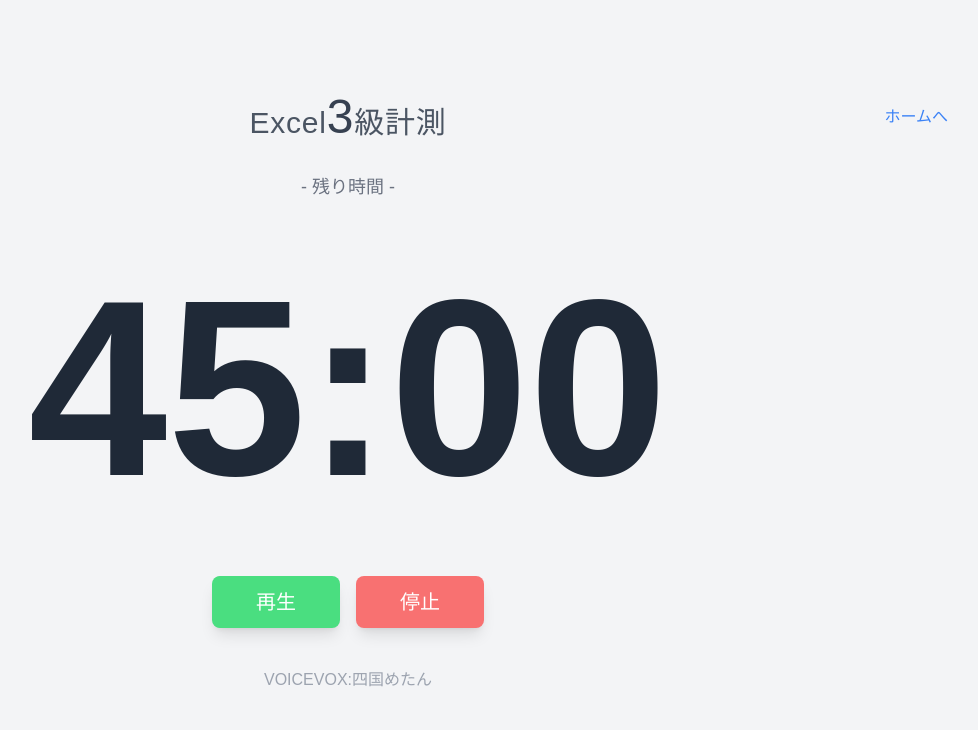
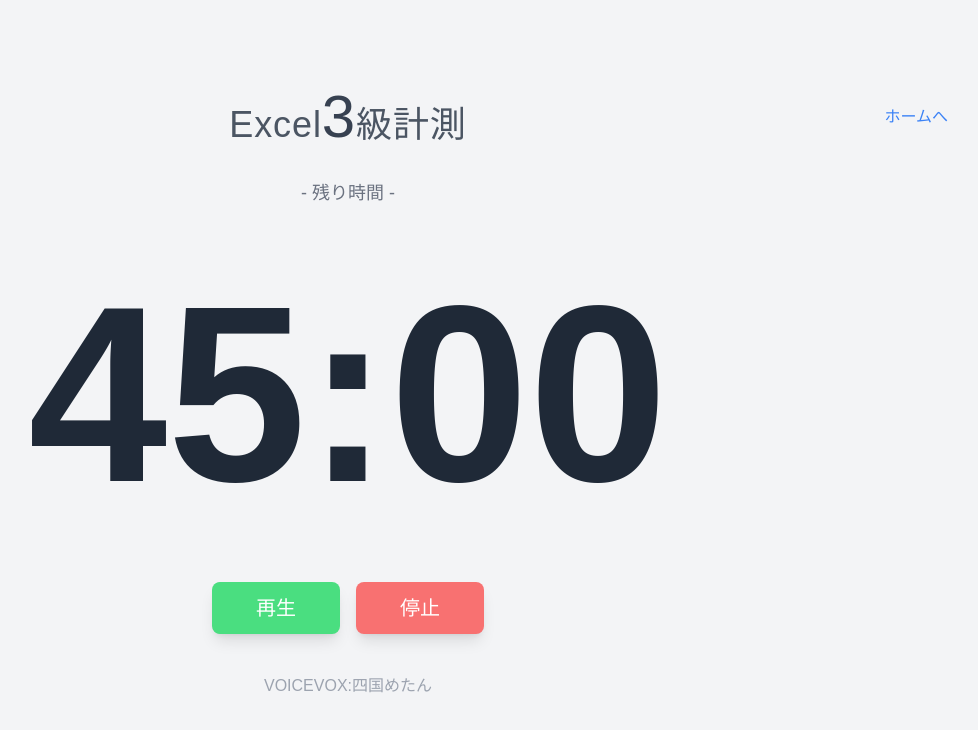
Before and after one commit to kuwa124/cs-timer, a Next.js app: page /excel3Class in a window 1280 px wide. Shown: the top 730 px of the page, without its empty margins (292-1270 px from the left). Built offline with nearby package versions, Linux system fonts and the light colour scheme.

Commit message:
🚸 🎨 ヘッダーのタイトル部分、経過時間等のフォントサイズ変更し、ＵX向上を図る

```diff
--- a/src/components/Header.tsx
+++ b/src/components/Header.tsx
@@ -11,9 +11,9 @@
     //タイトル部分
     <div className='flex justify-between items-center container mx-auto px-10'>
       <div className='flex-1'></div>
-      <h1 className='text-gray-600 tracking-wide text-center text-3xl'>
+      <h1 className='text-gray-600 tracking-wide text-center text-4xl'>
         {subject}
-        <span className='text-gray-700 text-5xl font-medium'>{level}</span>
+        <span className='text-gray-700 text-6xl font-medium'>{level}</span>
         {examMode}
       </h1>
 
--- a/src/components/Timer.tsx
+++ b/src/components/Timer.tsx
@@ -26,7 +26,7 @@
       {elapsedMinutes !== 0 && (
         <p className='text-gray-500'>
           経過時間:
-          <span className='tracking-wider text-gray-600 font-medium text-3xl'>
+          <span className='tracking-wider text-gray-600 font-medium text-4xl'>
             {elapsedMinutes}
           </span>
           分
```
